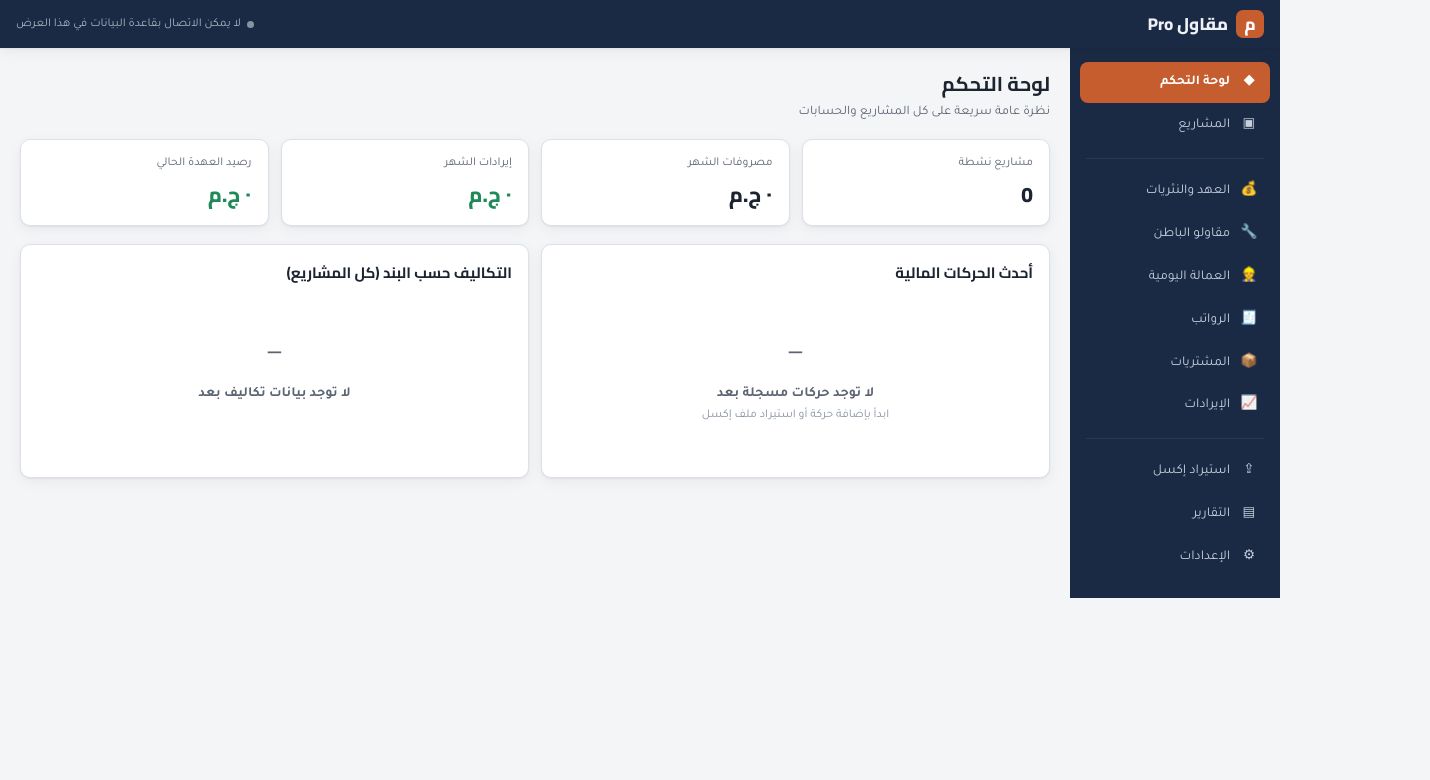
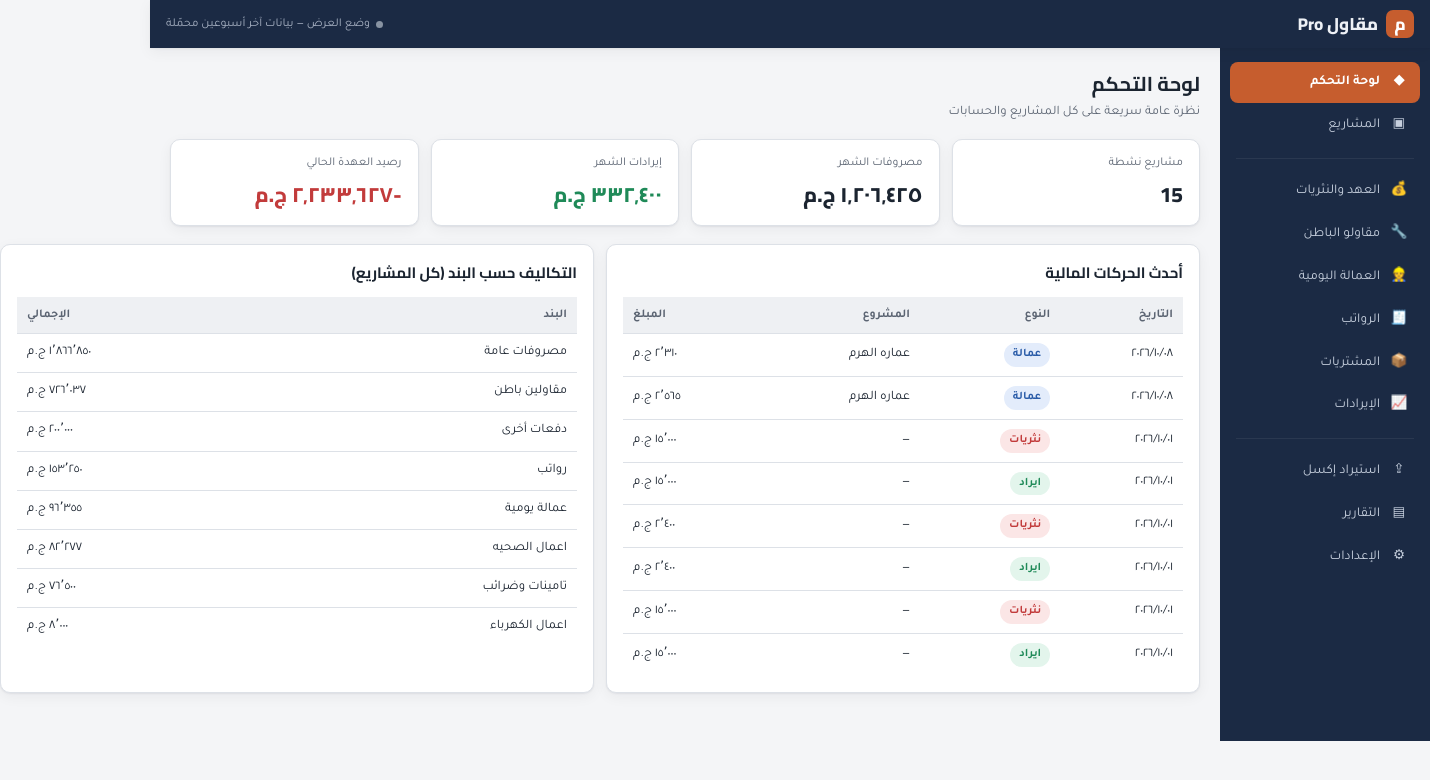
Before and after one commit to refkreem/refaat, a plain HTML site: page docs/index.html in a window 1280 px wide. Shown: the whole page, 1430 px wide, since content can reach past the window. Drawn offline with Linux system fonts and the light colour scheme.

Commit message:
تحميل بيانات آخر أسبوعين داخل مقاول Pro للمعاينة الفعلية

```diff
--- a/docs/index.html
+++ b/docs/index.html
@@ -344,6 +344,7 @@ table.data td.wrap{white-space:normal;min-width:160px}
 
 <div class="toast" id="toast"></div>
 
+<script src="./demo-data.js"></script>
 <script>
 (function(){
 "use strict";
@@ -371,7 +372,22 @@ async function boot(){
   var db = await (window.claude && window.claude.use ? window.claude.use('db') : Promise.resolve(null));
   S.db = db;
   var dot = document.getElementById('connDot'), txt = document.getElementById('connText');
-  if(!db){ dot.classList.remove('on'); txt.textContent='لا يمكن الاتصال بقاعدة البيانات في هذا العرض'; renderAll(); return; }
+  if(!db){
+    dot.classList.remove('on');
+    txt.textContent='وضع العرض — بيانات آخر أسبوعين محمّلة';
+    if(window.MOQATIL_DEMO_DATA){
+      S.projects = window.MOQATIL_DEMO_DATA.projects || [];
+      S.batches = [{
+        id:'import-2026-10-08',
+        label:'بيانات فعلية مستوردة — 25/09/2026 إلى 08/10/2026',
+        rows:(window.MOQATIL_DEMO_DATA.rows||[]).map(function(a){
+          return {date:a[0],project_id:a[1],type:a[2],cost_item:a[3],party:a[4],desc:a[5],amount:a[6],source:'استيراد من شيتات الشركة'};
+        })
+      }];
+    }
+    renderAll();
+    return;
+  }
   dot.classList.add('on'); txt.textContent='متصل';
   try{
     var cfgSnap = await db.doc('meta/config').get();
```
